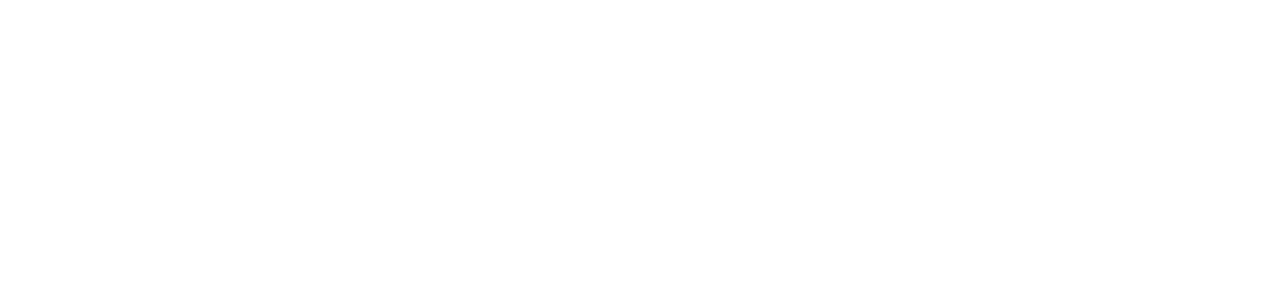
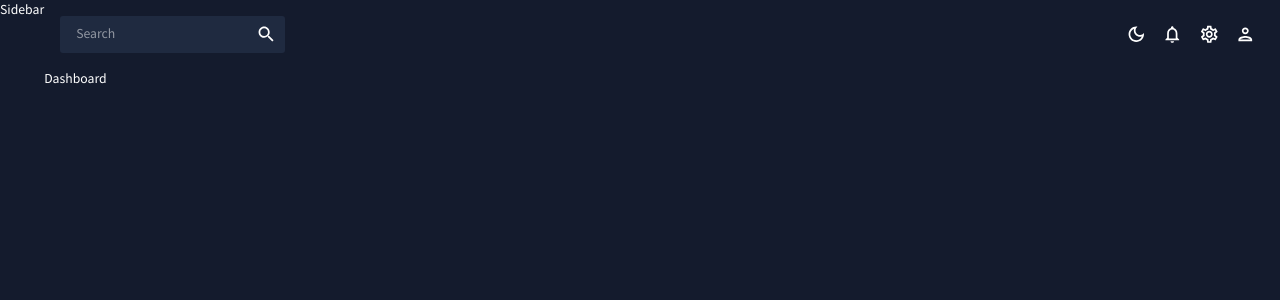
Before and after one commit to DylnMtthws/dashboard-project, a React (Create React App) app in the folder admin/: page / in a window 1280 px wide. Shown: the top 300 px of the page. Built offline with nearby package versions, Linux system fonts and the light colour scheme.

Commit message:
topbar added

```diff
--- a/admin/src/App.js
+++ b/admin/src/App.js
@@ -1,5 +1,50 @@
+import Topbar from "./scenes/global/Topbar";
+import Sidebar from "./scenes/global/Sidebar";
+import Dashboard from "./scenes/dashboard";
+// import Team from "./scenes/team";
+// import Invoices from "./scenes/invoices";
+// import Contacts from "./scenes/contacts";
+// import Bar from "./scenes/bar";
+// import Form from "./scenes/form";
+// import Line from "./scenes/line";
+// import Pie from "./scenes/pie";
+// import FAQ from "./scenes/faq";
+// import Geography from "./scenes/geography";
+// import Calendar from "./scenes/calendar";
+
+import { ColorModeContext, useMode } from "./theme";
+import { CssBaseline, ThemeProvider } from "@mui/material";
+import { Routes, Route } from "react-router-dom";
+
 function App() {
-  return <div className="app"></div>;
+  const [theme, colorMode] = useMode();
+
+  return (
+    <ColorModeContext.Provider value={colorMode}>
+      <ThemeProvider theme={theme}>
+        <CssBaseline />
+        <div className="app">
+          <Sidebar />
+          <main className="content">
+            <Topbar />
+            <Routes>
+              <Route path="/" element={<Dashboard />} />
+              {/* <Route path="/team" element={<Team />} /> */}
+              {/* <Route path="/contacts" element={<Contacts />} /> */}
+              {/* <Route path="/invoices" element={<Invoices />} /> */}
+              {/* <Route path="/form" element={<Form />} /> */}
+              {/* <Route path="/bar" element={<Bar />} /> */}
+              {/* <Route path="/pie" element={<Pie />} /> */}
+              {/* <Route path="/line" element={<Line />} /> */}
+              {/* <Route path="/faq" element={<FAQ />} /> */}
+              {/* <Route path="/geography" element={<Geography />} /> */}
+              {/* <Route path="/calendar" element={<Calendar />} /> */}
+            </Routes>
+          </main>
+        </div>
+      </ThemeProvider>
+    </ColorModeContext.Provider>
+  );
 }
 
 export default App;
--- a/admin/src/scenes/global/Topbar.jsx
+++ b/admin/src/scenes/global/Topbar.jsx
@@ -1,7 +1,52 @@
-import React from "react";
+import { Box, IconButton, useTheme, InputBase } from "@mui/material";
+import { useContext } from "react";
+import { ColorModeContext, tokens } from "../../theme";
+import LightModeOutlinedIcon from "@mui/icons-material/LightModeOutlined";
+import DarkModeOutlinedIcon from "@mui/icons-material/DarkModeOutlined";
+import NotificationsOutlinedIcon from "@mui/icons-material/NotificationsOutlined";
+import SettingsOutlinedIcon from "@mui/icons-material/SettingsOutlined";
+import PersonOutlinedIcon from "@mui/icons-material/PersonOutlined";
+import SearchIcon from "@mui/icons-material/Search";
 
 const Topbar = () => {
-  return <div>Topbar</div>;
+  const theme = useTheme();
+  const colors = tokens(theme.palette.mode);
+  const colorMode = useContext(ColorModeContext);
+  return (
+    <Box display="flex" justifyContent="space-between" p={2}>
+      {/* SEARCH BAR */}
+      <Box
+        display="flex"
+        backgroundColor={colors.primary[400]}
+        borderRadius="3px"
+      >
+        <InputBase sx={{ ml: 2, flex: 1 }} placeholder="Search" />
+        <IconButton type="button" sx={{ p: 1 }}>
+          <SearchIcon />
+        </IconButton>
+      </Box>
+
+      {/* ICONS */}
+      <Box display="flex">
+        <IconButton onClick={colorMode.toggleColorMode}>
+          {theme.palette.mode === "dark" ? (
+            <DarkModeOutlinedIcon />
+          ) : (
+            <LightModeOutlinedIcon />
+          )}
+        </IconButton>
+        <IconButton>
+          <NotificationsOutlinedIcon />
+        </IconButton>
+        <IconButton>
+          <SettingsOutlinedIcon />
+        </IconButton>
+        <IconButton>
+          <PersonOutlinedIcon />
+        </IconButton>
+      </Box>
+    </Box>
+  );
 };
 
 export default Topbar;
```
Also changed, not shown: admin/src/scenes/global/Sidebar.jsx (+17 -1 lines).
